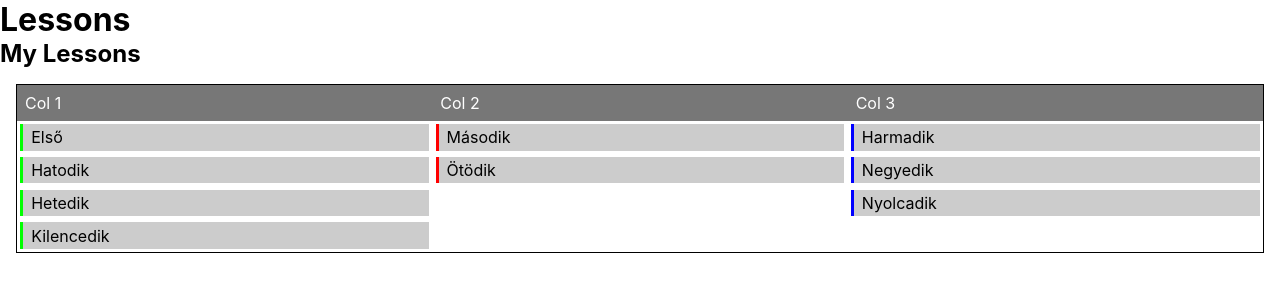
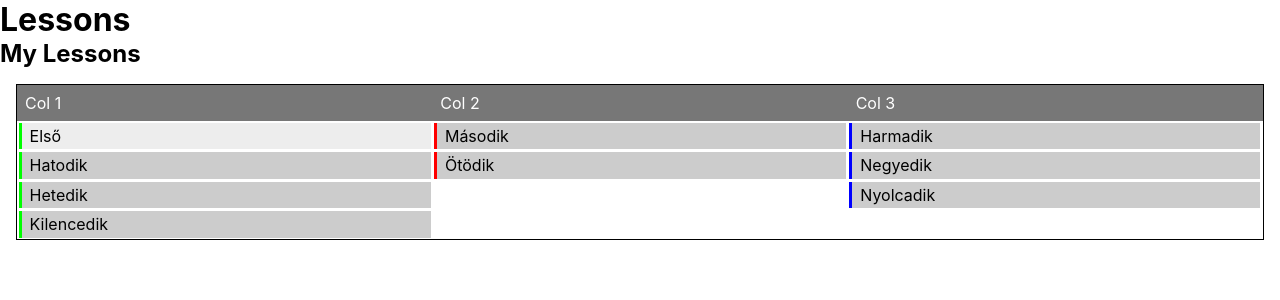
Before and after one commit to kragmar/angular-student-scheduler, an Angular app: page / in a window 1280 px wide. In both pictures the pointer is over the element "Első". Shown: the top 300 px of the page. Built offline with nearby package versions, Linux system fonts and the light colour scheme.

Commit message:
1 file modified

```diff
--- a/src/app/lessons/lessons.component.css
+++ b/src/app/lessons/lessons.component.css
@@ -14,7 +14,12 @@
 
 .grid-elem {
   background: #ccc;
-  margin: .2em;
+  margin: .1em;
+}
+
+.grid-elem:hover {
+  background: #ededed;
+  cursor: pointer;
 }
 
 .first, .second, .third {
```
